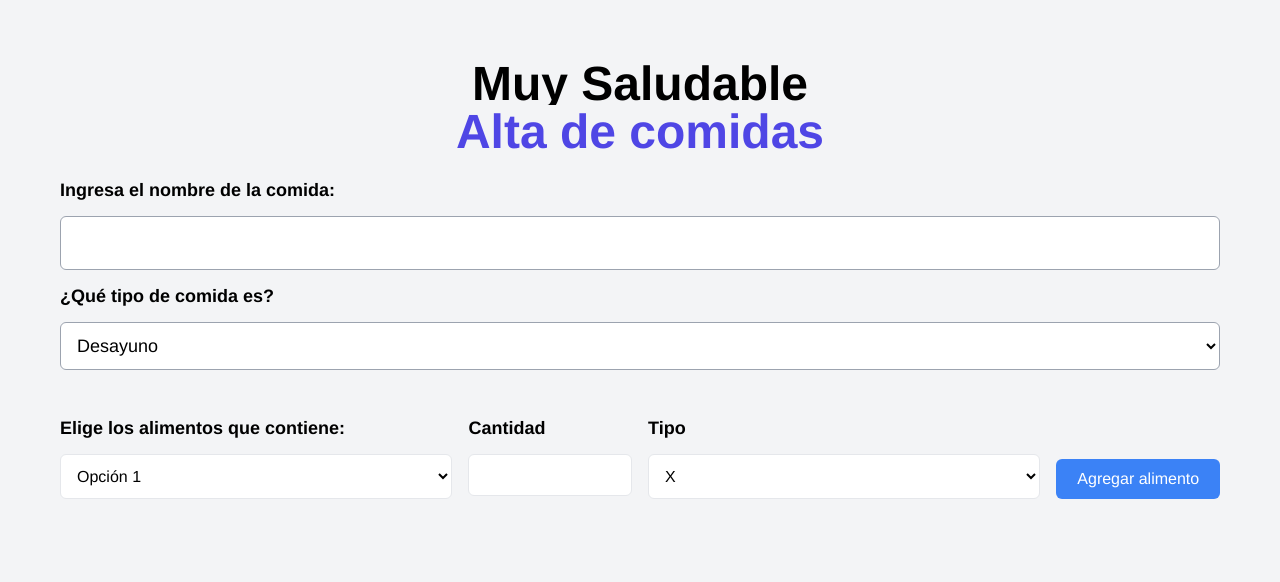
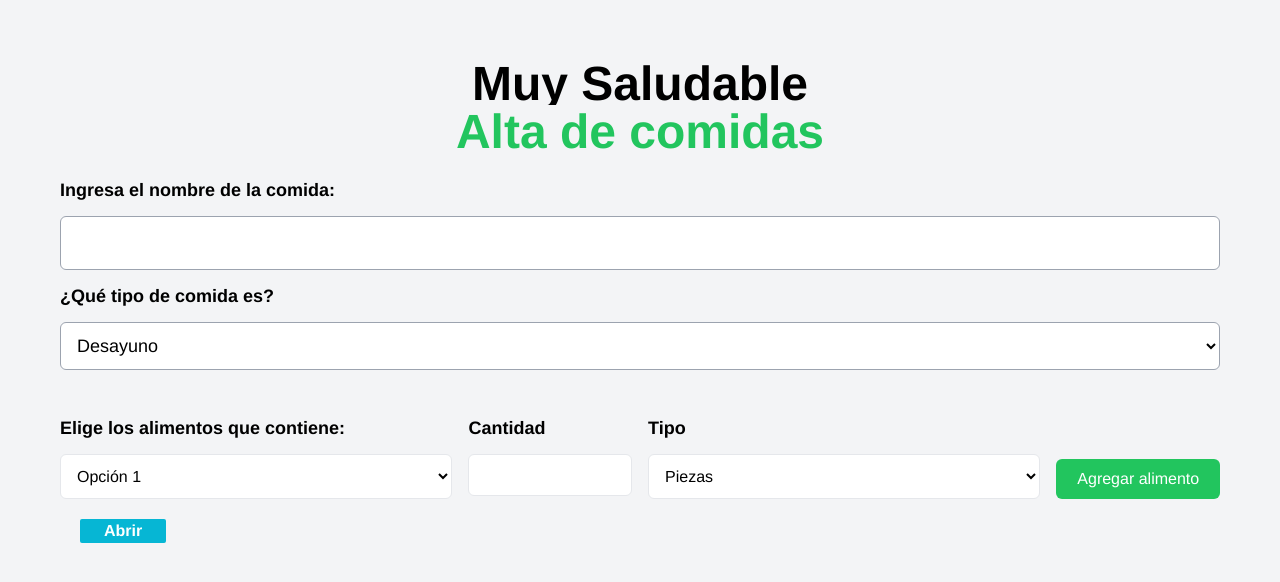
Before and after one commit to salvadorLopez10/reactMuySaludableAdmin, a React (Vite) app: page / in a window 1280 px wide. Shown: the top 582 px of the page. Built offline with nearby package versions, Linux system fonts and the light colour scheme.

Commit message:
Se habiita ventana modal para creación de alimento y se ajusta diseño del formulario general para alta de comida

```diff
--- a/src/MuySaludableAdminApp.jsx
+++ b/src/MuySaludableAdminApp.jsx
@@ -1,4 +1,5 @@
 import { useState } from "react";
+import { Modal } from "./components/Modal";
 
 export const MuySaludableAdminApp = () => {
   // Estados para los valores de los campos
@@ -8,7 +9,15 @@ export const MuySaludableAdminApp = () => {
 
   // Datos para las opciones de los campos select
   const optionsForSelect1 = ["Opción 1", "Opción 2", "Opción 3"];
-  const optionsForSelect3 = ["X", "Y", "Z"];
+  const optionsForSelect3 = [
+    { id: "Piezas", value: "Piezas" },
+    { id: "Rebanadas", value: "Rebanada(s)" },
+    { id: "Gramos", value: "Gramos" },
+    { id: "Tazas", value: "Taza(s)" },
+    { id: "Cucharadas", value: "Cucharadas" },
+    { id: "Latas", value: "Latas" },
+    { id: "Paquetes", value: "Paquetes" },
+  ];
 
   const handleButtonClick = () => {
     // Lógica a ejecutar cuando se hace clic en el botón
@@ -19,7 +28,7 @@ export const MuySaludableAdminApp = () => {
     <div className="mx-auto bg-gra">
       <h1 className="font-black text-5xl text-center md:w-1/3 mx-auto">
         Muy Saludable {""}
-        <span className="text-indigo-600">Alta de comidas </span>
+        <span className="text-green-500">Alta de comidas </span>
       </h1>
 
       <div className="w-full mt-5">
@@ -68,7 +77,7 @@ export const MuySaludableAdminApp = () => {
         <div className="w-2/12 mr-4">
           <label htmlFor="text2" className="block my-3 font-bold text-lg">Cantidad</label>
           <input
-            type="text"
+            type="number"
             id="text2"
             value={text2}
             onChange={(e) => setText2(e.target.value)}
@@ -85,9 +94,9 @@ export const MuySaludableAdminApp = () => {
             onChange={(e) => setSelect3(e.target.value)}
             className="block w-full mt-1 p-3 border rounded-md bg-white"
           >
-            {optionsForSelect3.map((option) => (
-              <option key={option} value={option}>
-                {option}
+            {optionsForSelect3.map(({id,value}) => (
+              <option key={id} value={value}>
+                {value}
               </option>
             ))}
           </select>
@@ -97,12 +106,14 @@ export const MuySaludableAdminApp = () => {
         <div className="w-2/12 flex items-end justify-center">
           <button
             onClick={handleButtonClick}
-            className="bg-blue-500 text-white p-2 rounded-md w-full"
+            className="bg-green-500 text-white p-2 rounded-md w-full"
           >
             Agregar alimento
           </button>
         </div>
       </div>
+
+      <Modal />
     </div>
   );
 }
--- /dev/null
+++ b/src/components/Modal.jsx
@@ -0,0 +1,67 @@
+import {useState} from 'react'
+
+export const Modal = () => {
+
+    const [isOpen, setIsOpen] = useState(false);
+
+  return (
+    <>
+      <button
+        className="bg-cyan-500 py-200 px-6 rounded-sm text-white font-bold m-5"
+        onClick={() => setIsOpen(true)}
+      >
+        Abrir
+      </button>
+
+      {isOpen && (
+        <div className="fixed inset-0 bg-black bg-opacity-30 backdrop-blur-sm flex justify-center items-center">
+          <div className="p-5 rounded flex flex-col justify-center items-center gap-5">
+            <div className="self-end cursor-pointer">
+                <span onClick={ ()=> setIsOpen(false)}>x</span>
+            </div>
+            <div className='font-bold text-xl' >Alta de alimento</div>
+            <div className="w-full">
+              <label
+                className="block my-0 font-bold text-lg"
+                htmlFor="nombre-comida"
+              >
+                Ingresa el nombre del alimento:
+              </label>
+              <input
+                type="text"
+                name="nombre-comida"
+                className="text-lg px-3 py-3 bg-white rounded-md border border-gray-400 w-full"
+              />
+            </div>
+
+            <div className="w-full">
+              <label
+                className="block my-3 font-bold text-lg"
+                htmlFor="nombre-comida"
+              >
+                Tipo Alimento:
+              </label>
+              <select className="bg-white rounded-md text-lg px-3 py-3 border border-gray-400 w-full">
+                <option value="Proteinas">Proteínas</option>
+                <option value="Carbohidratos">Carbohidratos</option>
+                <option value="Frutas">Frutas</option>
+                <option value="Verduras">Verduras</option>
+                <option value="Grasas">Grasas</option>
+                <option value="BebidasLacteos">Bebidas y Lácteos</option>
+              </select>
+            </div>
+
+            <div className="">
+              <button
+                className="bg-green-500 py-200 p-2 rounded-md text-white font-bold m-2"
+                onClick={() => setIsOpen(false)}
+              >
+                Guardar
+              </button>
+            </div>
+          </div>
+        </div>
+      )}
+    </>
+  );
+}
```
